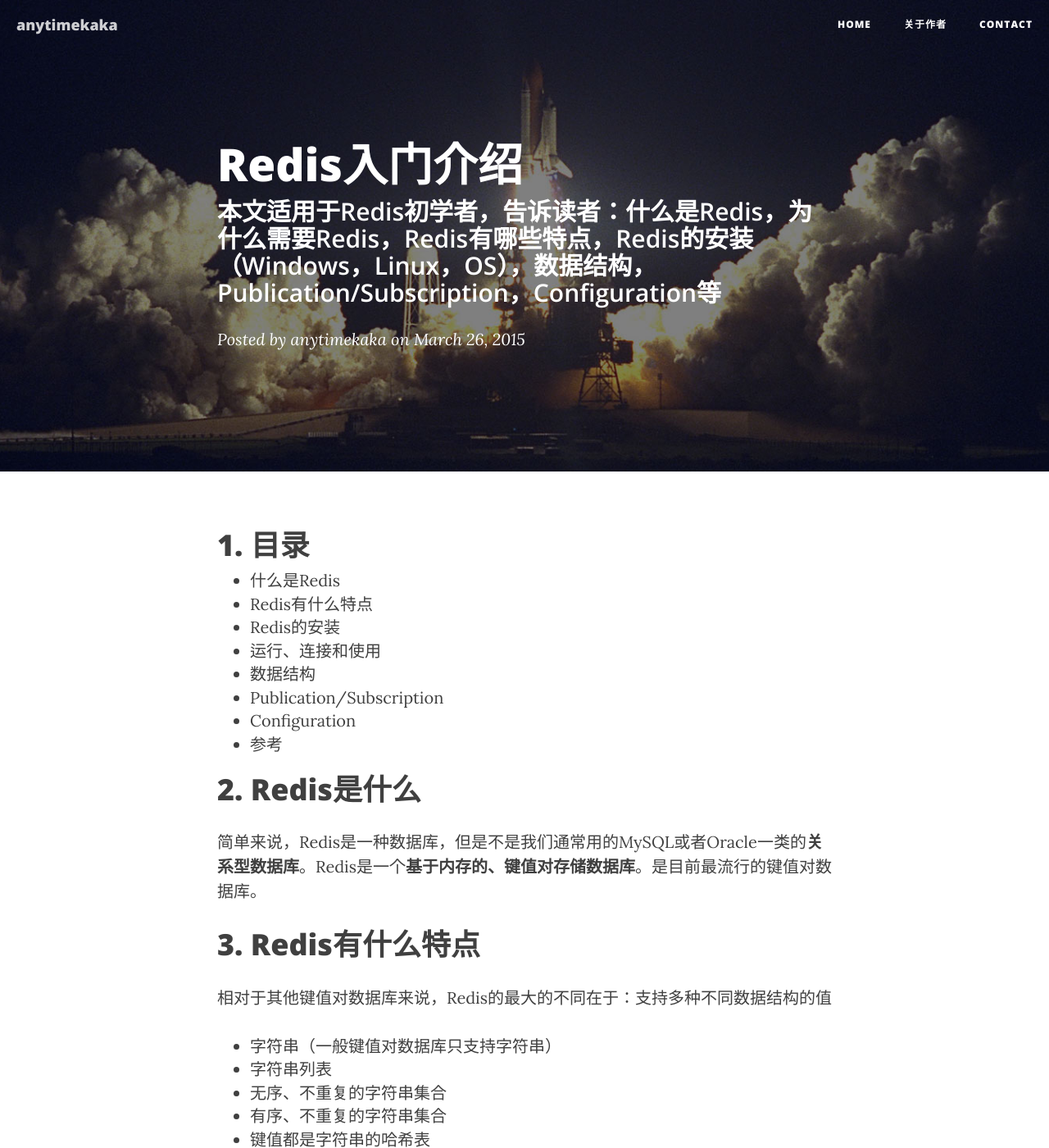
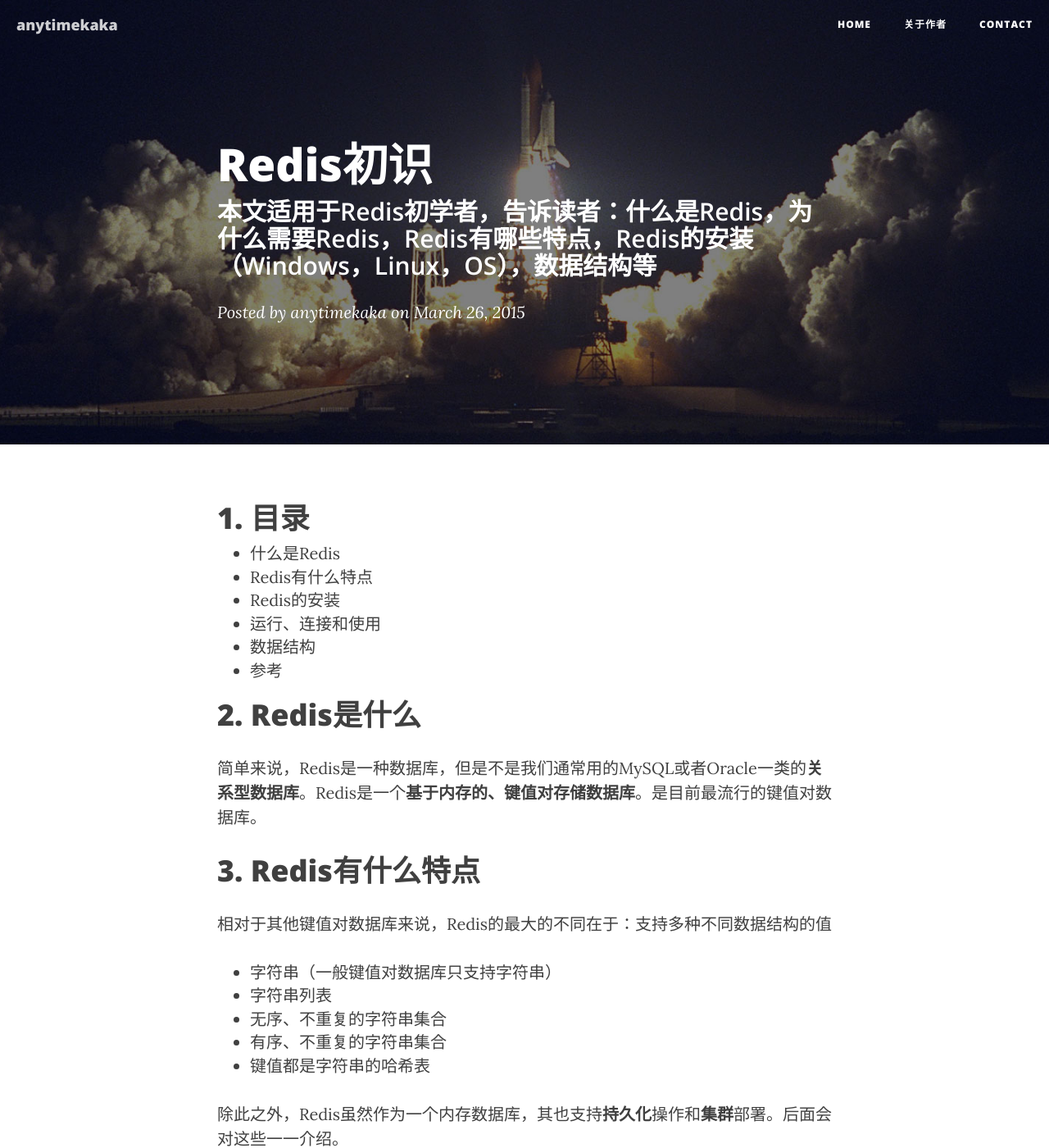
Before and after one commit to anytimekaka/anytimekaka.github.io, a Jekyll site: the page built from _posts/2015-03-26-RedisIntroduction.markdown, in a window 1280 px wide and 1400 px high. Shown: the whole window at 82% size. Built offline with Jekyll 4.4.1, drawn with Linux system fonts in a browser that asks for light colours; nearby versions of some CDN libraries; a style sheet for code colours, icons or effects is not loaded; some of the changed text lies outside the part shown.

Commit message:
Redis初识

```diff
--- a/_posts/2015-03-26-RedisIntroduction.markdown
+++ b/_posts/2015-03-26-RedisIntroduction.markdown
@@ -1,7 +1,7 @@
 ---
 layout:     post
-title:      "Redis入门介绍"
-subtitle:   "本文适用于Redis初学者，告诉读者：什么是Redis，为什么需要Redis，Redis有哪些特点，Redis的安装（Windows，Linux，OS），数据结构，Publication/Subscription，Configuration等"
+title:      "Redis初识"
+subtitle:   "本文适用于Redis初学者，告诉读者：什么是Redis，为什么需要Redis，Redis有哪些特点，Redis的安装（Windows，Linux，OS），数据结构等"
 date:       2015-03-26 22:36:00
 author:     "anytimekaka"
 header-img: "img/post-bg-04.jpg"
@@ -14,8 +14,6 @@ header-img: "img/post-bg-04.jpg"
 * Redis的安装
 * 运行、连接和使用
 * 数据结构
-* Publication/Subscription
-* Configuration
 * 参考
 
 #2. Redis是什么
@@ -172,9 +170,6 @@ Redis文档中说，自2.4版本之后，lpush等命令支持批量插入，本
 
 关于分类集合的更多命令说明，请参考[Redis文档--分类集合](http://redis.io/commands#sorted_set)
 
-# Publication/Subscription
-# Configuration
-
 #参考
 * [redis command](http://redis.io/command#)
 * [redis中文官方网站](http://redis.cn/)
```
